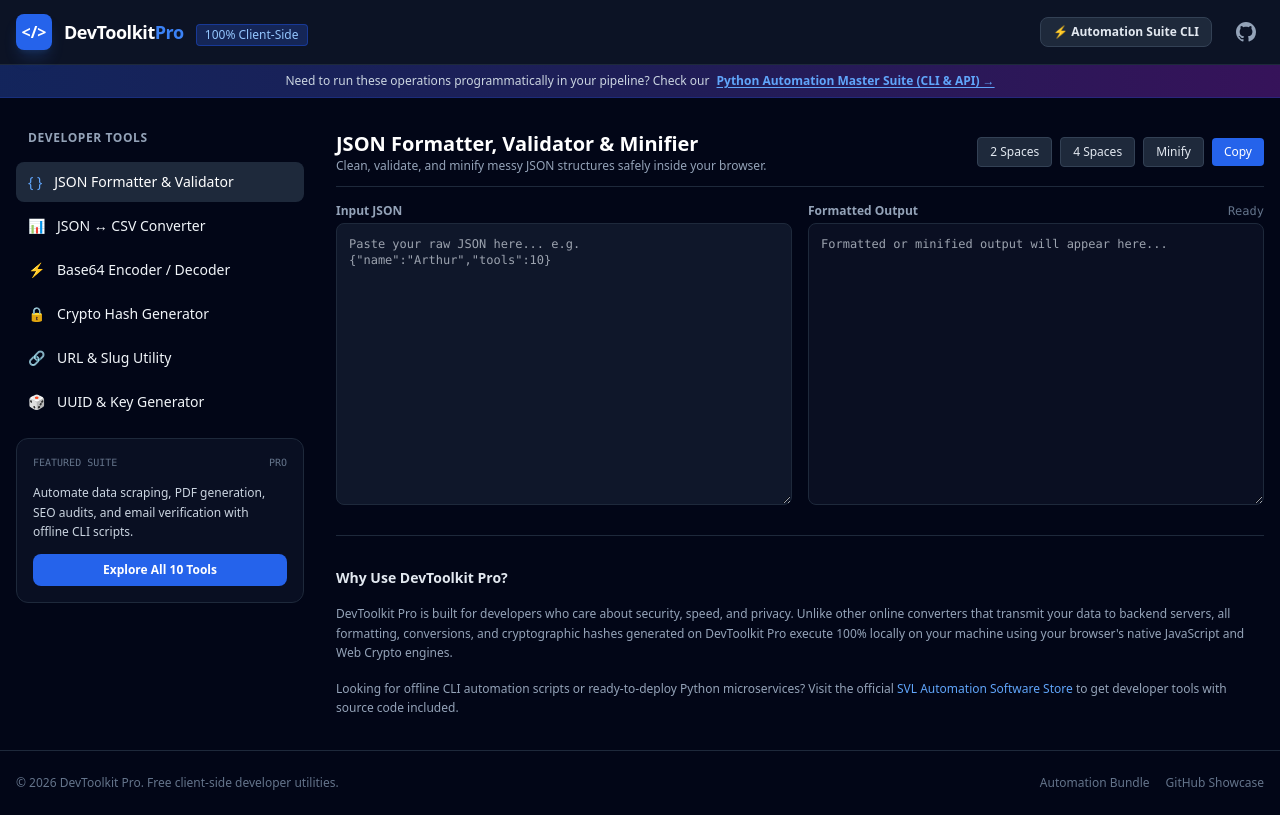
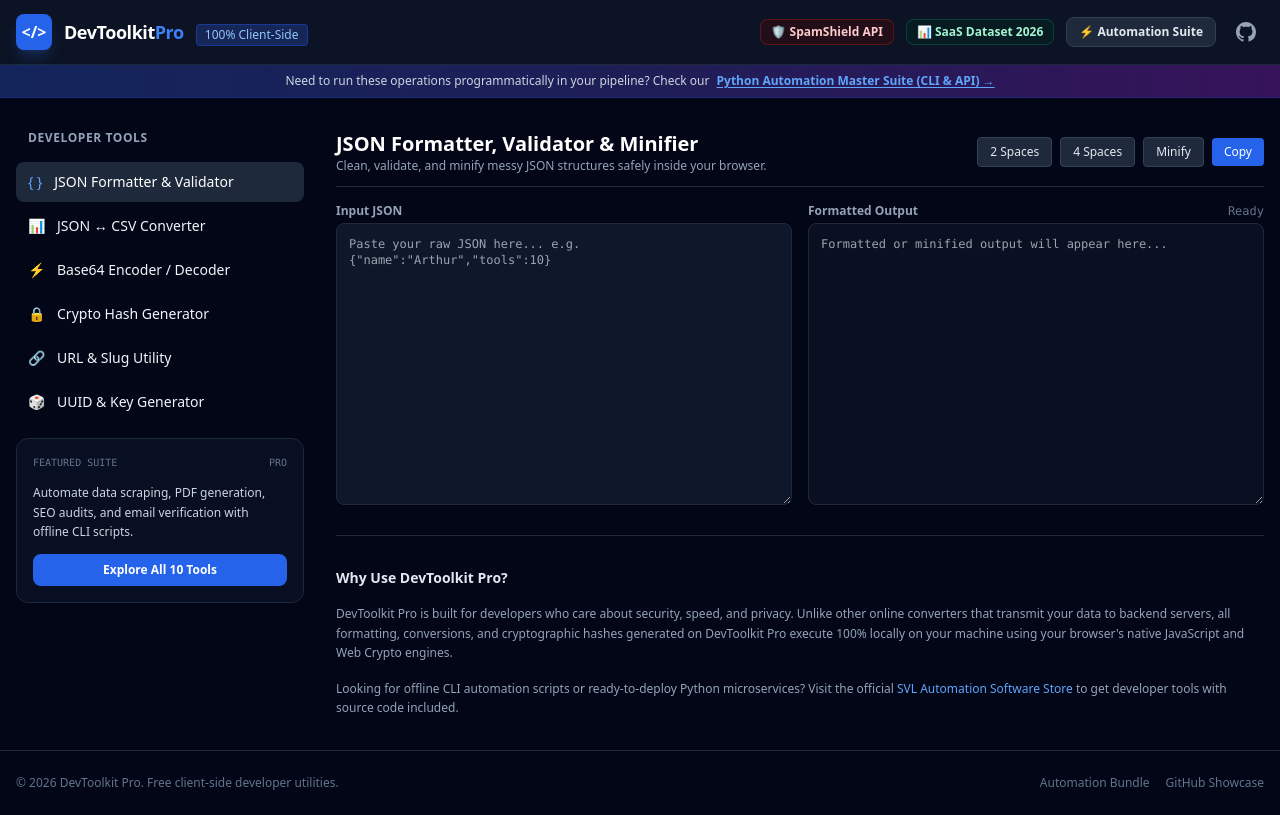
Before and after one commit to Svl550/dev-tools-hub, a plain HTML site: page index.html in a window 1280 px wide. Drawn offline with nearby package versions, Linux system fonts and the light colour scheme.

Commit message:
feat: add direct Ko-fi links for SpamShield API and SaaS Dataset

```diff
--- a/index.html
+++ b/index.html
@@ -55,9 +55,15 @@
         </div>
       </div>
 
-      <div class="flex items-center space-x-4">
+      <div class="flex items-center space-x-3">
+        <a href="https://ko-fi.com/s/fda9dadd03" target="_blank" rel="noopener" class="hidden sm:inline-flex items-center space-x-1.5 px-2.5 py-1 text-xs font-semibold rounded-lg bg-red-950/40 hover:bg-red-900/50 border border-red-700/40 text-red-200 transition">
+          <span>🛡️ SpamShield API</span>
+        </a>
+        <a href="https://ko-fi.com/s/9df9ae5778" target="_blank" rel="noopener" class="hidden sm:inline-flex items-center space-x-1.5 px-2.5 py-1 text-xs font-semibold rounded-lg bg-emerald-950/40 hover:bg-emerald-900/50 border border-emerald-700/40 text-emerald-200 transition">
+          <span>📊 SaaS Dataset 2026</span>
+        </a>
         <a href="https://svl.gumroad.com/l/qzpfma" target="_blank" rel="noopener" class="hidden md:inline-flex items-center space-x-2 px-3 py-1.5 text-xs font-semibold rounded-lg bg-slate-800 hover:bg-slate-700 border border-slate-700 text-slate-200 transition">
-          <span>⚡ Automation Suite CLI</span>
+          <span>⚡ Automation Suite</span>
         </a>
         <a href="https://github.com/Svl550/awesome-automation-tools" target="_blank" rel="noopener" class="p-2 text-slate-400 hover:text-white transition" aria-label="GitHub">
           <svg class="w-5 h-5 fill-current" viewBox="0 0 24 24"><path d="M12 0C5.37 0 0 5.37 0 12c0 5.31 3.435 9.795 8.205 11.385.6.105.825-.255.825-.57 0-.285-.015-1.23-.015-2.235-3.015.555-3.795-.735-4.035-1.41-.135-.345-.72-1.41-1.23-1.695-.42-.225-1.02-.78-.015-.795.945-.015 1.62.87 1.845 1.23 1.08 1.815 2.805 1.305 3.495.99.105-.78.42-1.305.765-1.605-2.67-.3-5.46-1.335-5.46-5.925 0-1.305.465-2.385 1.23-3.225-.12-.3-.54-1.53.12-3.18 0 0 1.005-.315 3.3 1.23.96-.27 1.98-.405 3-.405s2.04.135 3 .405c2.295-1.56 3.3-1.23 3.3-1.23.66 1.65.24 2.88.12 3.18.765.84 1.23 1.905 1.23 3.225 0 4.605-2.805 5.625-5.475 5.925.435.375.81 1.095.81 2.22 0 1.605-.015 2.895-.015 3.3 0 .315.225.69.825.57A12.02 12.02 0 0024 12c0-6.63-5.37-12-12-12z"/></svg>
```
